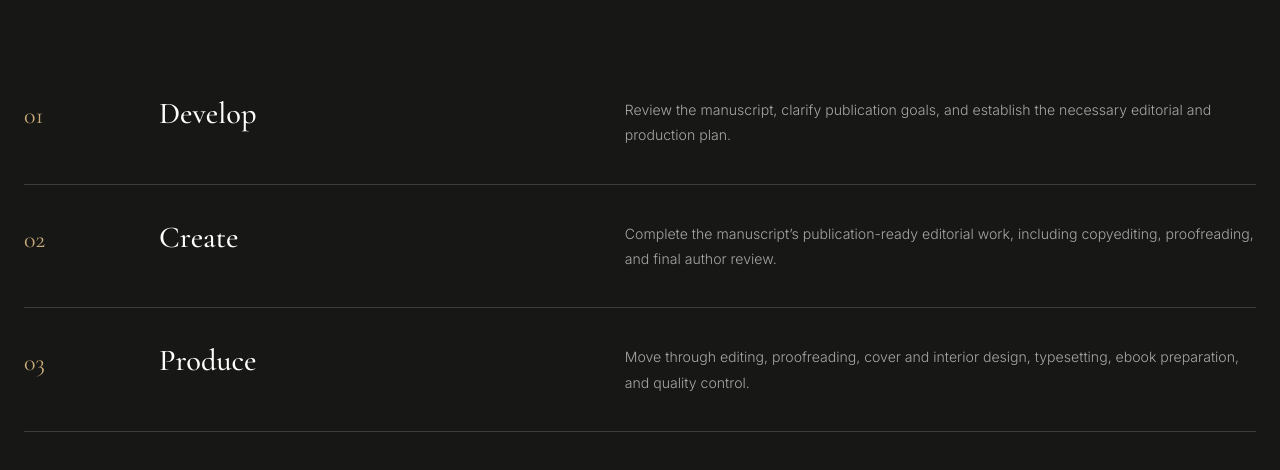
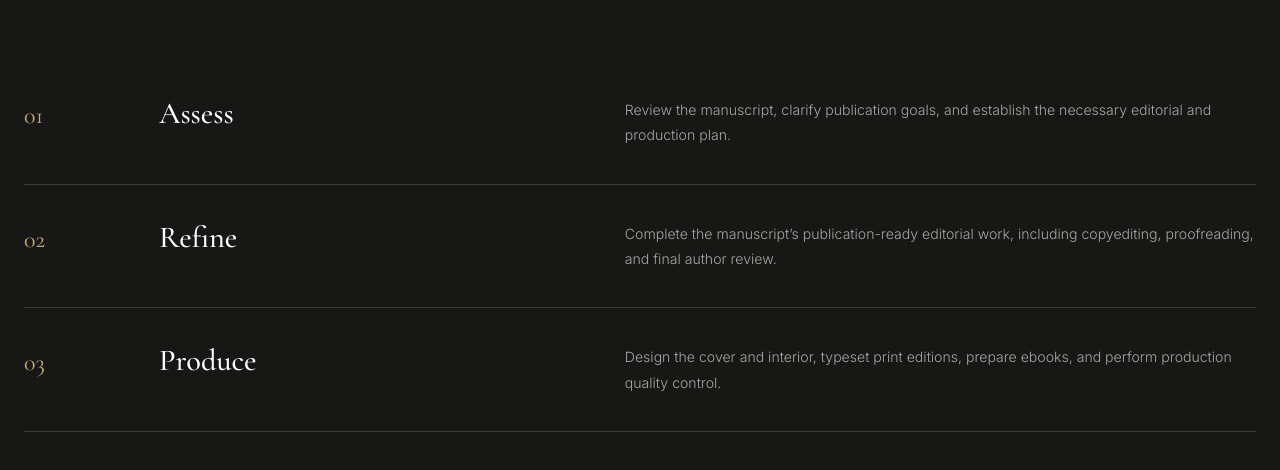
Before and after one commit to ryanheflin/wynncrest, a Jekyll site: the page publish/index.html, which Jekyll copies as it is, in a window 1280 px wide and 900 px high, scrolled down 1558 px. Shown: the part 165-635 px from the top of the window. Built offline with Jekyll 4.4.1, drawn with Linux system fonts in a browser that asks for light colours; some of the changed text lies outside the part shown.

Commit message:
Finish Wynncrest publishing-first service copy and HMG handoffs

```diff
--- a/publish/index.html
+++ b/publish/index.html
@@ -115,18 +115,18 @@
         <div class="process-detail-list">
           <div class="process-detail reveal">
             <div class="process-detail-number">01</div>
-            <h3>Develop</h3>
+            <h3>Assess</h3>
             <p>Review the manuscript, clarify publication goals, and establish the necessary editorial and production plan.</p>
           </div>
           <div class="process-detail reveal">
             <div class="process-detail-number">02</div>
-            <h3>Create</h3>
+            <h3>Refine</h3>
             <p>Complete the manuscript’s publication-ready editorial work, including copyediting, proofreading, and final author review.</p>
           </div>
           <div class="process-detail reveal">
             <div class="process-detail-number">03</div>
             <h3>Produce</h3>
-            <p>Move through editing, proofreading, cover and interior design, typesetting, ebook preparation, and quality control.</p>
+            <p>Design the cover and interior, typeset print editions, prepare ebooks, and perform production quality control.</p>
           </div>
           <div class="process-detail reveal">
             <div class="process-detail-number">04</div>
@@ -157,10 +157,10 @@
         <div class="simple-list">
           <div class="simple-list-item reveal"><div class="process-detail-number">01</div><h3><a href="/editing-production/">Editorial Preparation</a></h3><p>Publication-readiness review, copyediting, proofreading, and quality assurance. <a class="inline-link" href="/editing-production/">Explore editorial preparation →</a></p></div>
 <div class="simple-list-item reveal"><div class="process-detail-number">02</div><h3>Book Strategy & Writing</h3><p>Still creating your manuscript? Book strategy, coaching, ghostwriting, and manuscript development are provided by <a class="inline-link" href="https://heflinmedia.com/">Heflin Media Group →</a></p></div>
-<div class="simple-list-item reveal"><div class="process-detail-number">03</div><h3><a href="/editing-production/">Editorial</a></h3><p>Developmental editing, manuscript evaluation, line editing, copyediting, proofreading, and editorial refinement. <a class="inline-link" href="/editing-production/">Learn about editing & production →</a></p></div>
-          <div class="simple-list-item reveal"><div class="process-detail-number">04</div><h3><a href="/editing-production/">Design & Production</a></h3><p>Cover design, interior design, typesetting, ebook conversion, print preparation, and production quality control. <a class="inline-link" href="/editing-production/">Learn about editing & production →</a></p></div>
-          <div class="simple-list-item reveal"><div class="process-detail-number">05</div><h3><a href="/publishing-distribution/">Publishing & Distribution</a></h3><p>Publishing infrastructure, metadata, ISBN support, print and digital production, and distribution setup. <a class="inline-link" href="/publishing-distribution/">Learn about publishing & distribution →</a></p></div>
-          <div class="simple-list-item reveal"><div class="process-detail-number">06</div><h3>Launch & Marketing</h3><p>Strategic support based on the author, audience, business, platform, and long-term role of the book.</p></div>
+<div class="simple-list-item reveal"><div class="process-detail-number">03</div><h3><a href="/editing-production/">Design & Production</a></h3><p>Cover design, interior design, typesetting, ebook conversion, print preparation, and production quality control. <a class="inline-link" href="/editing-production/">Explore design & production →</a></p></div>
+
+          <div class="simple-list-item reveal"><div class="process-detail-number">04</div><h3><a href="/publishing-distribution/">Publishing & Distribution</a></h3><p>Publishing infrastructure, metadata, ISBN support, print and digital production, and distribution setup. <a class="inline-link" href="/publishing-distribution/">Learn about publishing & distribution →</a></p></div>
+          <div class="simple-list-item reveal"><div class="process-detail-number">05</div><h3>Launch & Marketing</h3><p>Strategic support based on the author, audience, business, platform, and long-term role of the book.</p></div>
         </div>
       </div>
     </section>
```
